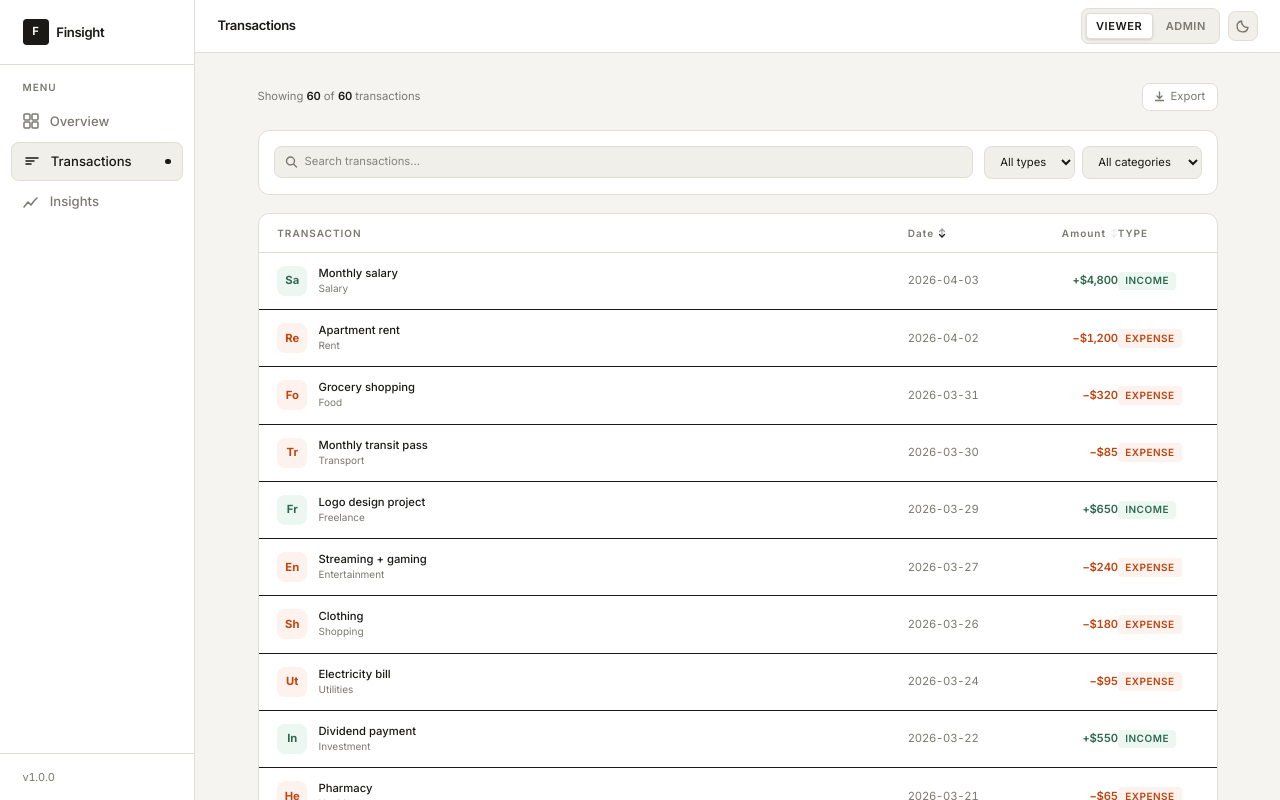
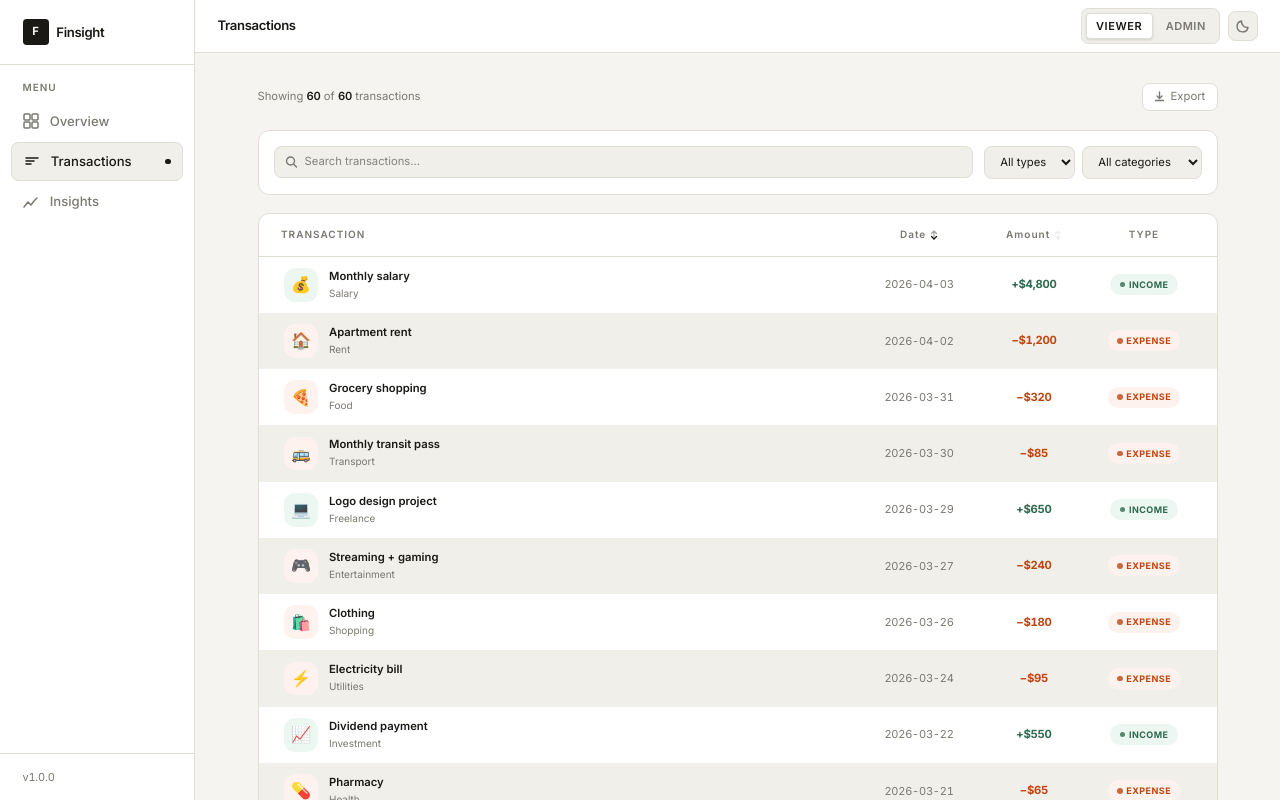
Before and after one commit to sourav8963/fin-sight, a React (Vite) app: page / in a window 1280 px wide. Both pictures are taken after a click on the button "View all →". Shown: the top 800 px of the page. Built offline with nearby package versions, Linux system fonts and the light colour scheme.

Commit message:
feat(ui): redesign transactions table, add icons, and refine tooltip visuals

```diff
--- a/src/pages/Dashboard.jsx
+++ b/src/pages/Dashboard.jsx
@@ -11,6 +11,20 @@ const CATEGORY_COLORS = [
   '#c1440e', '#e07a5f', '#f4a261', '#e9c46a',
   '#2d6a4f', '#52b788', '#74c69d', '#95d5b2',
 ];
+
+const CATEGORY_ICONS = {
+  Salary: '💰',
+  Freelance: '💻',
+  Investment: '📈',
+  Rent: '🏠',
+  Food: '🍕',
+  Transport: '🚌',
+  Utilities: '⚡',
+  Health: '💊',
+  Entertainment: '🎮',
+  Shopping: '🛍️',
+  Other: '📦',
+};
 
 const CustomTooltip = ({ active, payload, label }) => {
   if (!active || !payload?.length) return null;
@@ -348,7 +362,7 @@ export default function Dashboard() {
                     className={`w-7 h-7 rounded-lg flex items-center justify-center text-xs shrink-0
                       ${tx.type === 'income' ? 'bg-income text-income' : 'bg-expense text-expense'}`}
                   >
-                    {tx.type === 'income' ? '↑' : '↓'}
+                    {CATEGORY_ICONS[tx.category] || '📋'}
                   </div>
                   <div className="min-w-0">
                     <p className="text-xs font-medium text-theme truncate">{tx.note}</p>
--- a/src/pages/Transactions.jsx
+++ b/src/pages/Transactions.jsx
@@ -1,6 +1,20 @@
 import { useMemo, useState } from 'react';
 import { useStore } from '../store/useStore';
 import { CATEGORIES, formatCurrency } from '../data/mockData';
+
+const CATEGORY_ICONS = {
+  Salary: '💰',
+  Freelance: '💻',
+  Investment: '📈',
+  Rent: '🏠',
+  Food: '🍕',
+  Transport: '🚌',
+  Utilities: '⚡',
+  Health: '💊',
+  Entertainment: '🎮',
+  Shopping: '🛍️',
+  Other: '📦',
+};
 
 export default function Transactions() {
   const transactions = useStore((s) => s.transactions);
@@ -184,25 +198,26 @@ export default function Transactions() {
           {/* Desktop table — hidden on mobile */}
           <div className="hidden sm:block bg-surface border border-theme rounded-xl overflow-hidden">
             <div
-              className="grid text-[10px] font-semibold tracking-widest text-muted uppercase px-5 py-3 border-b border-theme"
-              style={{ gridTemplateColumns: role === 'admin' ? '1fr 100px 110px 80px auto' : '1fr 100px 110px 80px' }}
+              className="grid items-center text-[10px] font-semibold tracking-widest text-muted uppercase px-6 py-3.5 border-b border-theme"
+              style={{ gridTemplateColumns: role === 'admin' ? '1.4fr 110px 120px 100px 100px' : '1.4fr 110px 120px 100px' }}
             >
               <span>Transaction</span>
-              <button className="flex items-center gap-1 hover:text-theme transition-colors" onClick={() => toggleSort('date')}>
+              <button className="flex items-center gap-1 justify-center hover:text-theme transition-colors" onClick={() => toggleSort('date')}>
                 Date <SortIcon active={filters.sortBy === 'date'} dir={filters.sortDir} />
               </button>
-              <button className="flex items-center gap-1 hover:text-theme transition-colors text-right justify-end" onClick={() => toggleSort('amount')}>
+              <button className="flex items-center gap-1 justify-center hover:text-theme transition-colors" onClick={() => toggleSort('amount')}>
                 Amount <SortIcon active={filters.sortBy === 'amount'} dir={filters.sortDir} />
               </button>
-              <span>Type</span>
-              {role === 'admin' && <span className="text-right">Actions</span>}
+              <span className="text-center">Type</span>
+              {role === 'admin' && <span className="text-center">Actions</span>}
             </div>
-            <div className="divide-y divide-theme">
-              {filtered.map((tx) => (
+            <div>
+              {filtered.map((tx, i) => (
                 <DesktopRow
                   key={tx.id}
                   tx={tx}
                   role={role}
+                  even={i % 2 === 0}
                   onEdit={() => openModal('edit', tx)}
                   onDelete={() => handleDelete(tx.id)}
                   confirmDelete={deleteConfirm === tx.id}
@@ -241,37 +256,61 @@ function SortIcon({ active, dir }) {
   );
 }
 
-function DesktopRow({ tx, role, onEdit, onDelete, confirmDelete }) {
+function DesktopRow({ tx, role, even, onEdit, onDelete, confirmDelete }) {
+  const isIncome = tx.type === 'income';
   return (
     <div
-      className="grid items-center px-5 py-3.5 hover:bg-surface-2 transition-colors"
-      style={{ gridTemplateColumns: role === 'admin' ? '1fr 100px 110px 80px auto' : '1fr 100px 110px 80px' }}
+      className="grid items-center px-6 py-3 transition-all duration-200 group"
+      style={{
+        gridTemplateColumns: role === 'admin' ? '1.4fr 110px 120px 100px 100px' : '1.4fr 110px 120px 100px',
+        backgroundColor: even ? 'transparent' : 'var(--surface-2)',
+        borderLeft: '3px solid transparent',
+      }}
+      onMouseEnter={(e) => {
+        e.currentTarget.style.borderLeftColor = isIncome ? 'var(--income)' : 'var(--expense)';
+        e.currentTarget.style.backgroundColor = 'var(--surface-2)';
+      }}
+      onMouseLeave={(e) => {
+        e.currentTarget.style.borderLeftColor = 'transparent';
+        e.currentTarget.style.backgroundColor = even ? 'transparent' : 'var(--surface-2)';
+      }}
     >
       <div className="flex items-center gap-3 min-w-0">
-        <div className={`w-8 h-8 rounded-lg flex items-center justify-center text-xs shrink-0 font-bold
-          ${tx.type === 'income' ? 'bg-income text-income' : 'bg-expense text-expense'}`}>
-          {tx.category.slice(0, 2)}
+        <div className={`w-9 h-9 rounded-xl flex items-center justify-center text-sm shrink-0
+          ${isIncome ? 'bg-income text-income' : 'bg-expense text-expense'}`}
+          style={{ fontSize: '16px' }}
+        >
+          {CATEGORY_ICONS[tx.category] || '📋'}
         </div>
         <div className="min-w-0">
-          <p className="text-xs font-medium text-theme truncate">{tx.note}</p>
-          <p className="text-[10px] text-muted">{tx.category}</p>
+          <p className="text-xs font-semibold text-theme truncate">{tx.note}</p>
+          <p className="text-[10px] text-muted mt-0.5">{tx.category}</p>
         </div>
       </div>
-      <p className="text-xs text-muted mono">{tx.date}</p>
-      <p className={`text-xs font-semibold mono text-right ${tx.type === 'income' ? 'text-income' : 'text-expense'}`}>
-        {tx.type === 'income' ? '+' : '−'}{formatCurrency(tx.amount)}
+      <p className="text-[11px] text-muted mono text-center">{tx.date}</p>
+      <p className={`text-xs font-bold mono text-center ${isIncome ? 'text-income' : 'text-expense'}`}>
+        {isIncome ? '+' : '−'}{formatCurrency(tx.amount)}
       </p>
-      <span className={`inline-flex items-center px-2 py-0.5 rounded text-[10px] font-semibold uppercase tracking-wider w-fit
-        ${tx.type === 'income' ? 'bg-income text-income' : 'bg-expense text-expense'}`}>
-        {tx.type}
-      </span>
+      <div className="flex justify-center">
+        <span className={`inline-flex items-center gap-1 px-2.5 py-1 rounded-full text-[9px] font-bold uppercase tracking-wider
+          ${isIncome ? 'bg-income text-income' : 'bg-expense text-expense'}`}>
+          <span className={`w-1.5 h-1.5 rounded-full ${isIncome ? 'bg-current' : 'bg-current'}`}
+            style={{ opacity: 0.8 }} />
+          {tx.type}
+        </span>
+      </div>
       {role === 'admin' && (
-        <div className="flex items-center gap-1.5 justify-end">
-          <button onClick={onEdit} className="px-2 py-1 text-[10px] rounded border border-theme text-muted hover:text-theme transition-colors">Edit</button>
+        <div className="flex items-center gap-1.5 justify-center opacity-40 group-hover:opacity-100 transition-opacity">
           <button onClick={onDelete}
-            className={`px-2 py-1 text-[10px] rounded border transition-colors
-              ${confirmDelete ? 'border-expense bg-expense text-expense' : 'border-theme text-muted hover:text-expense hover:border-expense'}`}>
-            {confirmDelete ? 'Sure?' : 'Del'}
+            className={`px-2 py-1 text-base rounded-lg border transition-all leading-none flex items-center
+              ${confirmDelete ? 'border-expense bg-expense text-expense font-bold text-xs' : 'border-theme text-theme hover:text-expense hover:border-expense bg-surface-2 opacity-90 hover:opacity-100'}`}
+            title="Delete"
+          >{confirmDelete ? 'Sure?' : '🗑'}</button>
+          <button onClick={onEdit}
+            className="px-2 py-1 text-base rounded-lg border border-theme text-muted hover:text-theme hover:border-accent transition-all leading-none flex items-center"
+            title="Edit"
+          >
+            <span className="inline-block transform -scale-x-100">✎</span>
           </button>
         </div>
       )}
@@ -287,7 +326,7 @@ function MobileCard({ tx, role, onEdit, onDelete, confirmDelete }) {
         <div className="flex items-center gap-3 min-w-0 flex-1">
           <div className={`w-9 h-9 rounded-lg flex items-center justify-center text-xs shrink-0 font-bold
             ${tx.type === 'income' ? 'bg-income text-income' : 'bg-expense text-expense'}`}>
-            {tx.category.slice(0, 2)}
+            {CATEGORY_ICONS[tx.category] || '📋'}
           </div>
           <div className="min-w-0">
             <p className="text-sm font-medium text-theme truncate">{tx.note}</p>
@@ -312,11 +351,18 @@ function MobileCard({ tx, role, onEdit, onDelete, confirmDelete }) {
         <p className="text-[11px] text-muted mono">{tx.date}</p>
         {role === 'admin' && (
           <div className="flex items-center gap-1.5">
-            <button onClick={onEdit} className="px-2.5 py-1 text-[11px] rounded border border-theme text-muted hover:text-theme transition-colors">Edit</button>
             <button onClick={onDelete}
-              className={`px-2.5 py-1 text-[11px] rounded border transition-colors
-                ${confirmDelete ? 'border-expense bg-expense text-expense' : 'border-theme text-muted hover:text-expense hover:border-expense'}`}>
-              {confirmDelete ? 'Sure?' : 'Delete'}
+              className={`px-2.5 py-1 text-base rounded border transition-colors leading-none flex items-center
+                ${confirmDelete ? 'border-expense bg-expense text-expense text-xs font-bold' : 'border-theme text-theme hover:text-expense hover:border-expense bg-surface-2 opacity-90 hover:opacity-100'}`}
+              title="Delete"
+            >
+              {confirmDelete ? 'Sure?' : '🗑'}
+            </button>
+            <button onClick={onEdit}
+              className="px-2.5 py-1 text-base rounded border border-theme text-muted hover:text-theme transition-colors leading-none flex items-center"
+              title="Edit"
+            >
+              <span className="inline-block transform -scale-x-100">✎</span>
             </button>
           </div>
         )}
```
Also changed, not shown: src/pages/Insights.jsx (+42 -2 lines).
